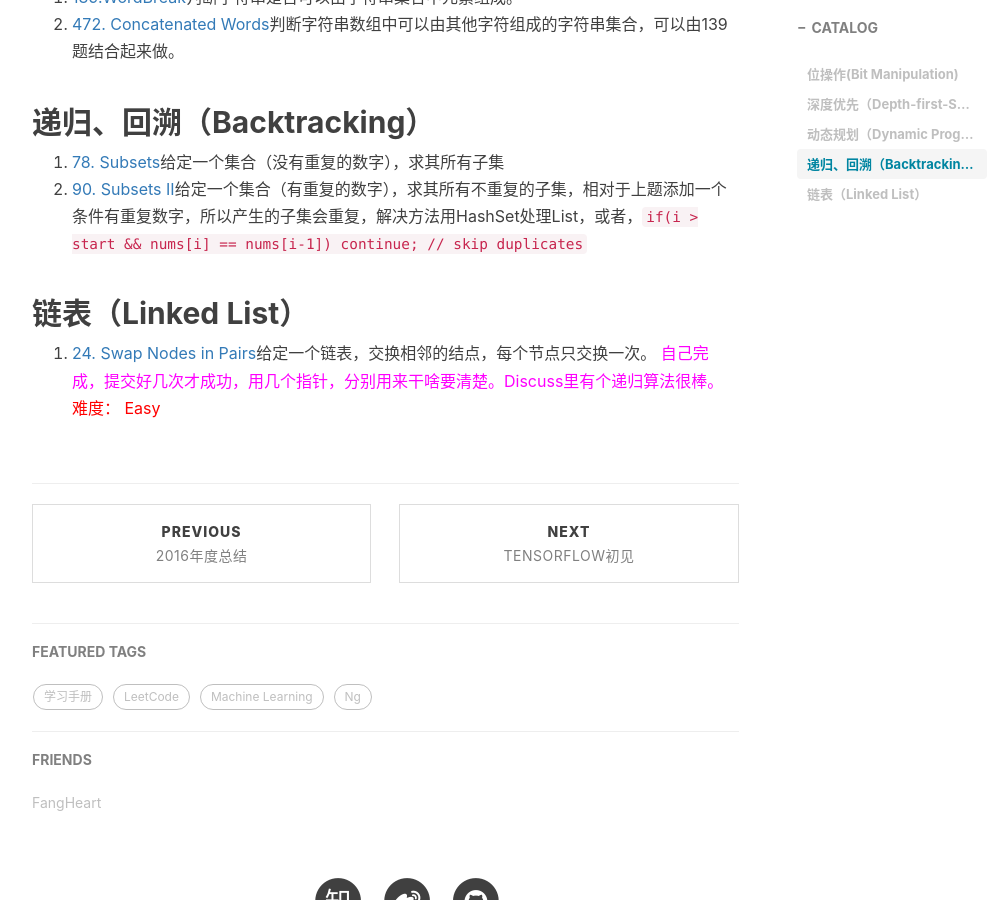
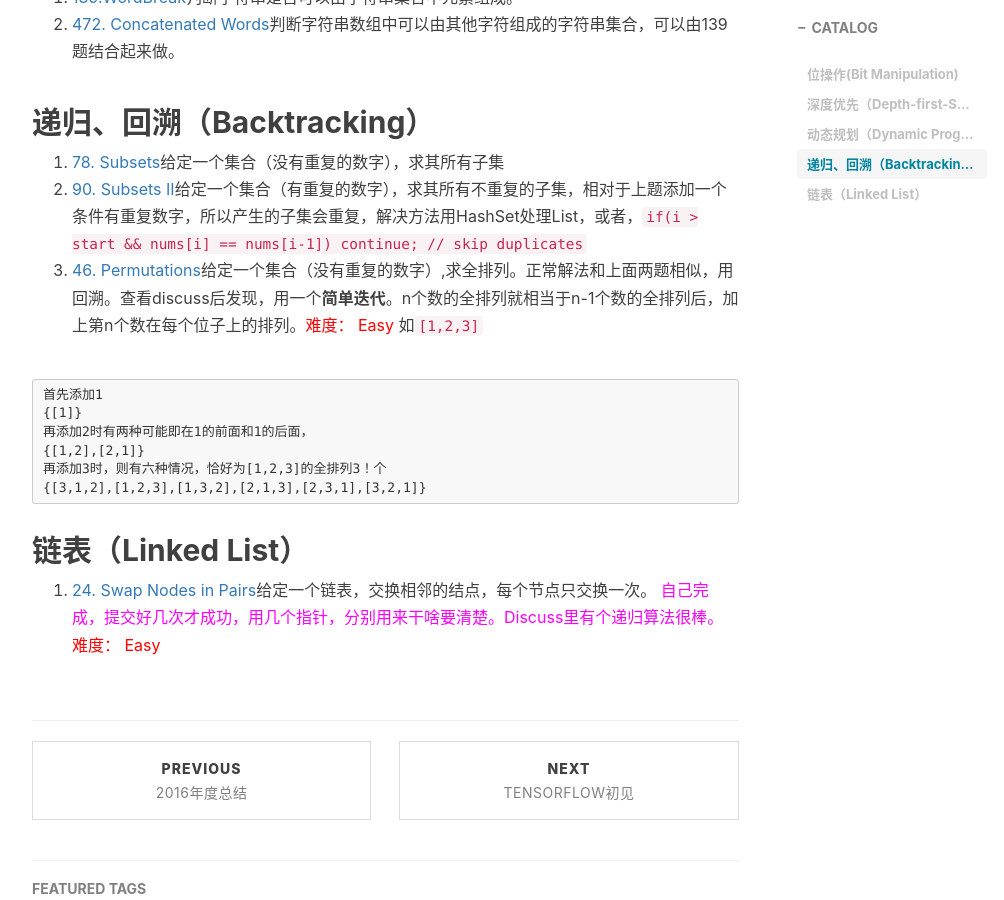
Before and after one commit to LJerRRy/fighting.github.io, a Jekyll site: the page built from _posts/2017-01-04-Leetcode题目分类.md, in a window 1280 px wide and 900 px high, scrolled down 1015 px. Shown: the whole window, without its empty margins (233-1237 px from the left). Built offline with Jekyll 4.4.1, drawn with Linux system fonts in a browser that asks for light colours; nearby versions of some CDN libraries; comment, search, counter and statistics services are not loaded.

Commit message:
leetcode Jan. 12th

````diff
--- a/_posts/2017-01-04-Leetcode题目分类.md
+++ b/_posts/2017-01-04-Leetcode题目分类.md
@@ -19,7 +19,7 @@ tags:
 ## 深度优先（Depth-first-Search）
 
 1. [473. Matchsticks to Square](https://leetcode.com/problems/matchsticks-to-square/)给定一堆数，划分为四堆，每堆数总和相等。（[partition problem](https://en.wikipedia.org/wiki/Partition_problem)）
-2. [140. Word Break II](https://leetcode.com/problems/word-break-ii/) <font color=red>难度：Hard</font>
+2. [140. Word Break II](https://leetcode.com/problems/word-break-ii/) <font color="red">难度：Hard</font>
 
 ## 动态规划（Dynamic Programming)
 
@@ -31,7 +31,18 @@ tags:
 
 1. [78. Subsets](https://leetcode.com/problems/subsets/)给定一个集合（没有重复的数字），求其所有子集
 2. [90. Subsets II](https://leetcode.com/problems/subsets-ii/)给定一个集合（有重复的数字），求其所有不重复的子集，相对于上题添加一个条件有重复数字，所以产生的子集会重复，解决方法用HashSet处理List，或者，`if(i > start && nums[i] == nums[i-1]) continue; // skip duplicates`
+3. [46. Permutations](https://leetcode.com/problems/permutations/)给定一个集合（没有重复的数字）,求全排列。正常解法和上面两题相似，用回溯。查看discuss后发现，用一个**简单迭代**。n个数的全排列就相当于n-1个数的全排列后，加上第n个数在每个位子上的排列。<font color="red">难度： Easy</font>
+如`[1,2,3]`
+
+```
+首先添加1
+{[1]}
+再添加2时有两种可能即在1的前面和1的后面，
+{[1,2],[2,1]}
+再添加3时，则有六种情况，恰好为[1,2,3]的全排列3！个
+{[3,1,2],[1,2,3],[1,3,2],[2,1,3],[2,3,1],[3,2,1]}
+```
 
 ## 链表（Linked List）
 
-1. [24. Swap Nodes in Pairs](https://leetcode.com/problems/swap-nodes-in-pairs/)给定一个链表，交换相邻的结点，每个节点只交换一次。 <font color="#FF00FF">自己完成，提交好几次才成功，用几个指针，分别用来干啥要清楚。Discuss里有个递归算法很棒。</font> <font color=red>难度： Easy</font>
+1. [24. Swap Nodes in Pairs](https://leetcode.com/problems/swap-nodes-in-pairs/)给定一个链表，交换相邻的结点，每个节点只交换一次。 <font color="#FF00FF">自己完成，提交好几次才成功，用几个指针，分别用来干啥要清楚。Discuss里有个递归算法很棒。</font> <font color="red">难度： Easy</font>
````
